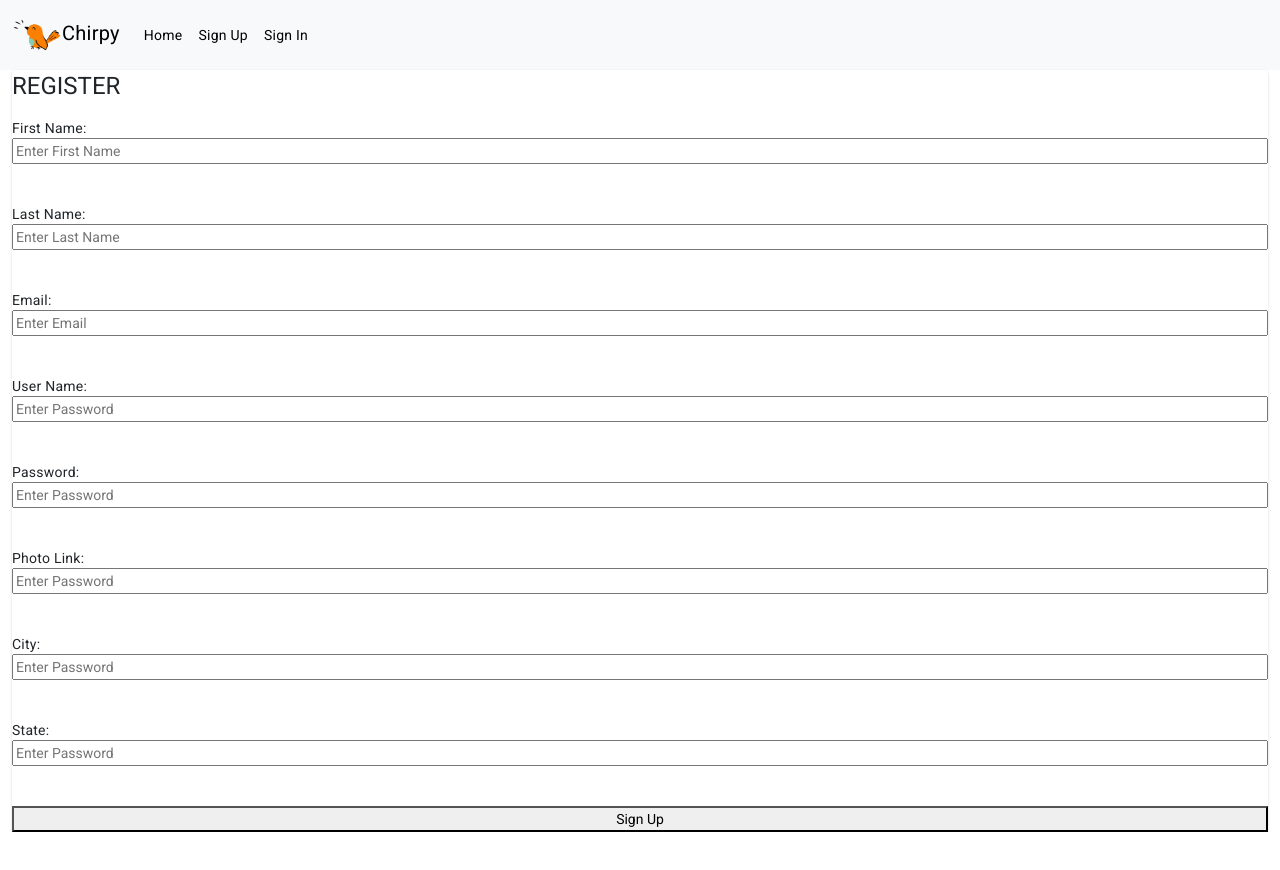
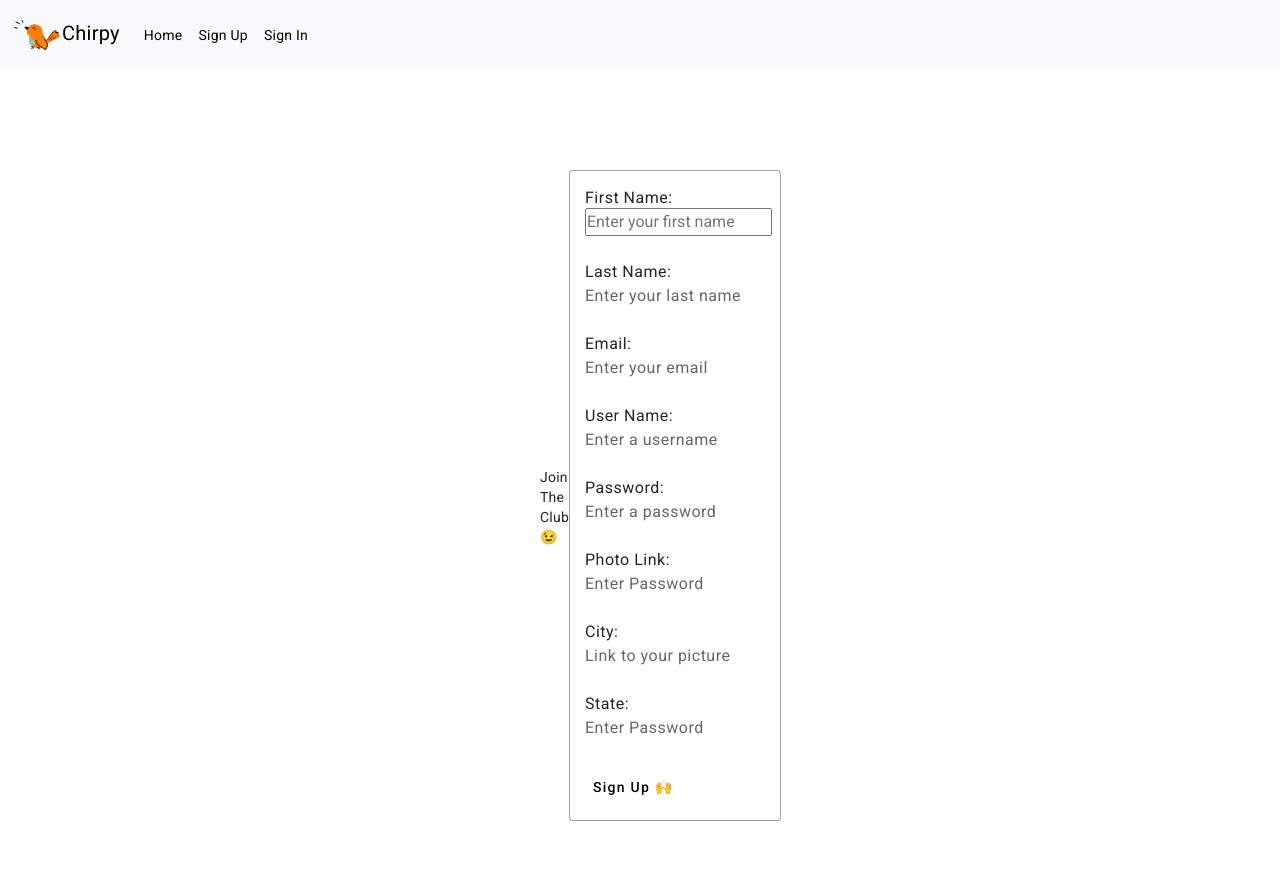
Before and after one commit to goodonone/frontend-final-project, an Angular app: page /signup in a window 1280 px wide. Shown: the top 870 px of the page. Before the commit the page ends 832 px from the top, so only its background shows below. Built offline with nearby package versions, Linux system fonts and the light colour scheme.

Commit message:
Styling SignIn Page

```diff
--- a/src/app/app.module.ts
+++ b/src/app/app.module.ts
@@ -15,6 +15,7 @@ import { BrowserAnimationsModule } from '@angular/platform-browser/animations';
 import {MatCardModule} from '@angular/material/card';
 import {MatFormFieldModule} from '@angular/material/form-field';
 import {MatButtonModule} from '@angular/material/button';
+import {MatInputModule} from '@angular/material/input';
 
 @NgModule({
   declarations: [
@@ -35,6 +36,7 @@ import {MatButtonModule} from '@angular/material/button';
     MatCardModule,
     MatFormFieldModule,
     MatButtonModule,
+   MatInputModule
 
   ],
   providers: [],
--- a/src/app/components/sign-in/sign-in.component.css
+++ b/src/app/components/sign-in/sign-in.component.css
@@ -25,8 +25,13 @@
     display: inline-block;
 }
 
-.input {
-    margin-top: 5px;
+p{
+margin-bottom: 0;
+
+}
+
+.formInput {
+   margin-bottom: -20px;
 }
 
 .title {
--- a/src/app/components/sign-in/sign-in.component.html
+++ b/src/app/components/sign-in/sign-in.component.html
@@ -3,24 +3,32 @@
 <mat-card class="example-card">
   <mat-card-header>
     <div mat-card-avatar class="example-header-image"></div>
-    <mat-card-title class="title">LOGIN</mat-card-title>
+    <mat-card-title class="title">LOGIN 🙌</mat-card-title>
     <!-- <mat-card-subtitle>Dog Breed</mat-card-subtitle> -->
   </mat-card-header>
   <!-- <img mat-card-image src="https://material.angular.io/assets/img/examples/shiba2.jpg" alt="Photo of a Shiba Inu"> -->
   <mat-card-content>
     <p>
-      <mat-form-field appearance="outline" (ngSubmit)="signin()">
-        <mat-label></mat-label>
-        <input matInput placeholder="Username" type="text" name="userName" class="input" [(ngModel)]="username">
-        <mat-icon matSuffix>sentiment_very_satisfied</mat-icon>
+      <mat-form-field class="formInput" appearance="outline">
+        <mat-label>Username</mat-label>
+        <input matInput placeholder="Username" type="text" name="userName" class="input" appearance="outline"[(ngModel)]="username">
+        <!-- <mat-icon matSuffix>sentiment_very_satisfied</mat-icon> -->
+      </mat-form-field>
+    </p>
       <br>
-        <input matInput placeholder="Password" type="text" name="Password" class="input" [(ngModel)]="password">
-        <mat-icon matSuffix>sentiment_very_satisfied</mat-icon>
+      <p>
+      <mat-form-field appearance="outline">
+        <mat-label>Password</mat-label>
+        <input matInput placeholder="Password" type="text" name="Password" class="input" appearance="outline" [(ngModel)]="password">
+        <!-- <mat-icon matSuffix>sentiment_very_satisfied</mat-icon> -->
+      </mat-form-field>
+    </p>
         <div class="example-button-row">
           <button mat-button type="submit">Sign In</button>
           </div>
-      </mat-form-field>
-    </p>
+
+
+
   </mat-card-content>
 </mat-card>
 </form>
--- a/src/app/components/sign-up/sign-up.component.css
+++ b/src/app/components/sign-up/sign-up.component.css
@@ -0,0 +1,34 @@
+.example-card,
+.mat-card {
+    display: flex;
+    justify-content: space-around;
+    max-width: 400px;
+    align-items: center;
+    padding: 50px;
+    /* margin-top: 70px; */
+}
+
+.example-header-image,
+.mat-card-sm-image {
+    background-image: url('src/assets/bird-chirping-flat-by-Vexels.png');
+    background-size: 55px;
+    zoom: 200%;
+}
+
+.example-button-row button,
+.example-button-row a {
+    margin-top: 5px;
+    margin-right: 8px;
+}
+
+.example-disabled {
+    display: inline-block;
+}
+
+.input {
+    margin-top: -10px;
+}
+
+.title {
+    margin-top: 30px;
+}
--- a/src/app/components/sign-up/sign-up.component.html
+++ b/src/app/components/sign-up/sign-up.component.html
@@ -1,25 +1,31 @@
 <div class="container-fluid mat-card">
-    <form (ngSubmit)="signUp()">
-  <mat-card class="example-card">
-    <h1>REGISTER</h1>
-    <span>First Name:  </span>
-    <input placeholder="Enter First Name" type="text" name="firstName" [(ngModel)]="newUser.firstName"><br><br>
-    <span>Last Name:  </span>
-    <input placeholder="Enter Last Name" type="text" name="lastName" [(ngModel)]="newUser.lastName"><br><br>
-    <span>Email:  </span>
-    <input placeholder="Enter Email" type="text" name="email" [(ngModel)]="newUser.Email"><br><br>
-    <span>User Name:  </span>
-    <input placeholder="Enter Password" type="text" name="userName" [(ngModel)]="newUser.userName"><br><br>
-    <span>Password:  </span>
-    <input placeholder="Enter Password" type="text" name="Password" [(ngModel)]="newUser.Password"><br><br>
-    <span>Photo Link:  </span>
-    <input placeholder="Enter Password" type="text" name="PhotoUrl" [(ngModel)]="newUser.photoUrl"><br><br>
-    <span>City:  </span>
-    <input placeholder="Enter Password" type="text" name="City" [(ngModel)]="newUser.City"><br><br>
-    <span>State:  </span>
-    <input placeholder="Enter Password" type="text" name="State" [(ngModel)]="newUser.State"><br><br>
-    <button>
-      Sign Up
-    </button>
-  </mat-card>
-</form>
+  <form class="example-card" (ngSubmit)="signUp()">
+      <mat-card-header>
+        <!-- <div mat-card-avatar class="example-header-image"></div> -->
+        <mat-card-title class="title">Join The Club 😉</mat-card-title>
+        <!-- <mat-card-subtitle>Dog Breed</mat-card-subtitle> -->
+      </mat-card-header>
+      <mat-card-content>
+        <mat-form-field appearance="outline">
+        <span>First Name: </span>
+        <input placeholder="Enter your first name" type="text" name="firstName" class="input" [(ngModel)]="newUser.firstName"><br><br>
+        <span>Last Name: </span>
+        <input matInput placeholder="Enter your last name" type="text" name="lastName" class="input" [(ngModel)]="newUser.lastName"><br><br>
+        <span>Email: </span>
+        <input matInput placeholder="Enter your email" type="text" name="email" class="input"[(ngModel)]="newUser.Email"><br><br>
+        <span>User Name: </span>
+        <input matInput placeholder="Enter a username" type="text" name="userName" class="input" [(ngModel)]="newUser.userName"><br><br>
+        <span>Password: </span>
+        <input matInput placeholder="Enter a password" type="text" name="Password" class="input" [(ngModel)]="newUser.Password"><br><br>
+        <span>Photo Link: </span>
+        <input matInput placeholder="Enter Password" type="text" name="PhotoUrl" class="input" [(ngModel)]="newUser.photoUrl"><br><br>
+        <span>City: </span>
+        <input matInput placeholder="Link to your picture" type="text" name="City" class="input" [(ngModel)]="newUser.City"><br><br>
+        <span>State: </span>
+        <input matInput placeholder="Enter Password" type="text" name="State" class="input" [(ngModel)]="newUser.State"><br><br>
+        <div class="example-button-row">
+          <button mat-button type="submit">Sign Up 🙌</button>
+        </div>
+        </mat-form-field>
+      </mat-card-content>
+    </form>
--- a/src/styles.css
+++ b/src/styles.css
@@ -1,4 +1,9 @@
 /* You can add global styles to this file, and also import other style files */
+
+* {
+    margin: 0;
+    padding: 0;
+    }
 
 html, body { height: 100%; }
 body { margin: 0; font-family: Roboto, "Helvetica Neue", sans-serif; }
```
